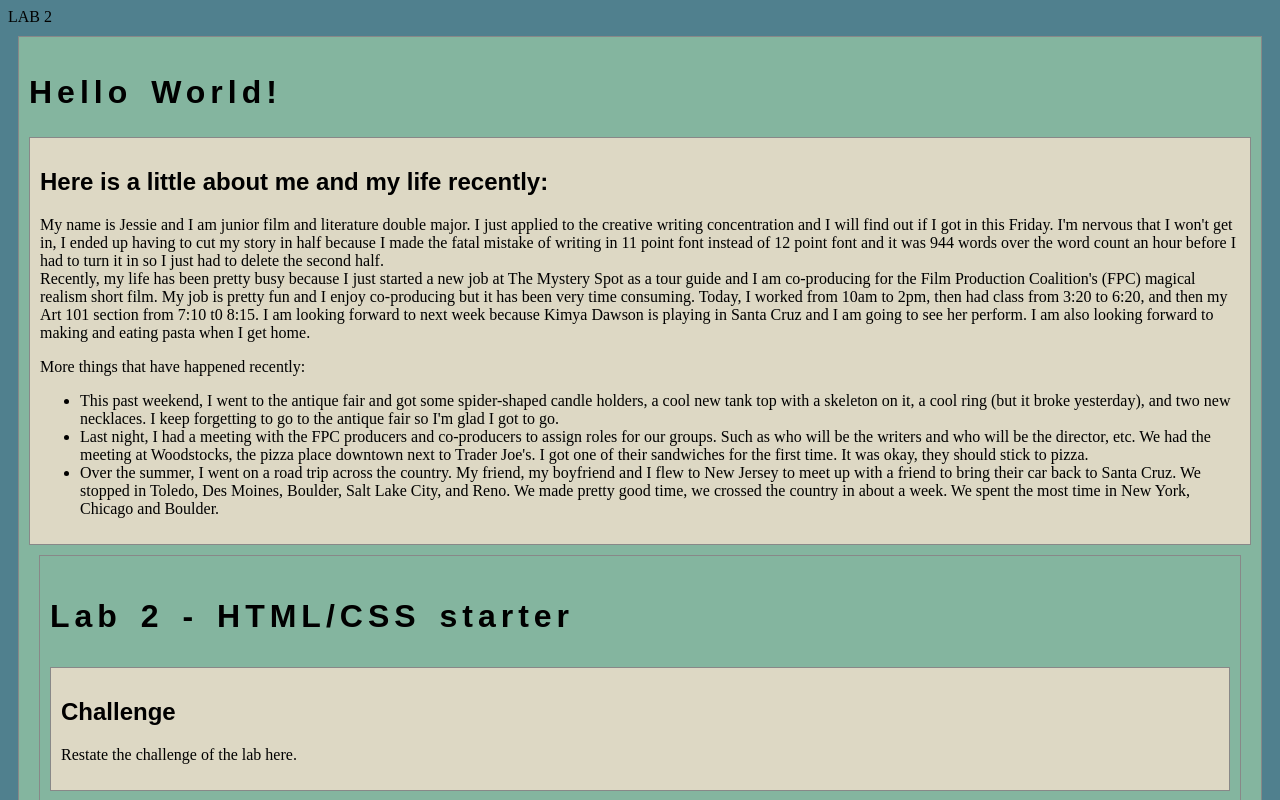
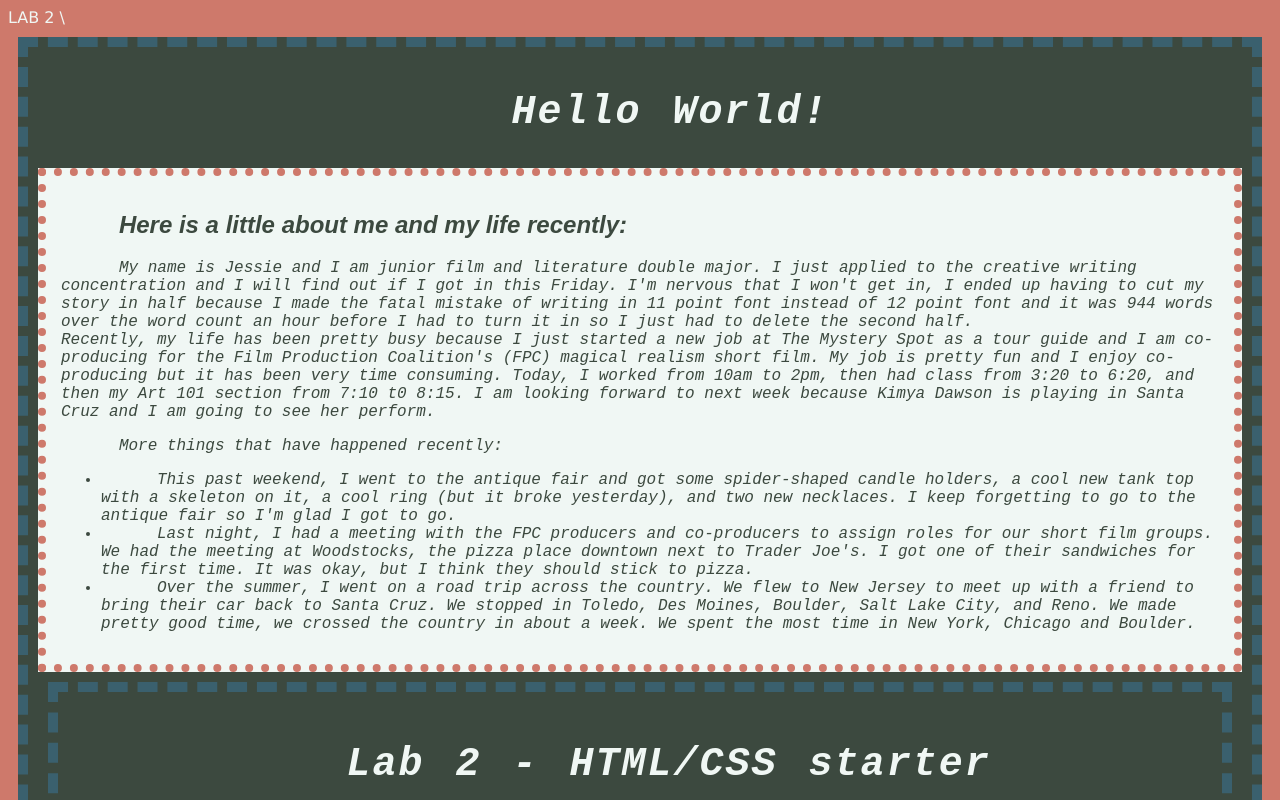
Before and after one commit to jessbrass/art101, a plain HTML site: page lab2/index.html in a window 1280 px wide. Shown: the top 800 px of the page. Drawn offline with nearby package versions, Linux system fonts and the light colour scheme.

Commit message:
css changes

```diff
--- a/lab2/css/lab.css
+++ b/lab2/css/lab.css
@@ -2,8 +2,39 @@
 
 /* the period in a CSS selector selects an element by class, e.g., class="minor-section" */
 .minor-section {
-    padding: 10px;
+    padding: 15px;
     margin-bottom: 10px;
-    border: solid 1px #888;
-    background-color: #DDD8C4;
+    border: dotted 8px #CE796B;
+    background-color: #F0F7F4;
+    color: #3C493F;
+
   }
+  body {
+    color: #F0F7F4;
+    background-color: #CE796B;
+    font-family: Verdana, Geneva, Tahoma, sans-serif;
+
+
+
+  }
+  h1 {
+    color:#F0F7F4;
+    letter-spacing: 2px;
+    word-spacing: 5px;
+    font-size: 300%;
+    font-family: 'Courier New', Courier, monospace;
+    text-align: center;
+    font-size: 250%;
+
+
+    }
+    #content {
+      background-color: #3C493F;
+      font-family:'Courier New', Courier, monospace;
+      font-style: italic;
+      text-indent: 5%;
+      padding: 10px;
+      margin: 10px;
+      border: dashed 10px #3A606E;
+
+    }
--- a/lab2/index.html
+++ b/lab2/index.html
@@ -18,11 +18,13 @@
 	<script src="https://code.jquery.com/jquery-3.6.4.min.js"></script>
 	<!-- Link to javascript file - DEFER waits until all elements are rendered -->
 	<script type="text/javascript" src="./js/lab.js" DEFER></script>
-</head>
-<body>
-	<main id="content">
+</head>\
+	<link rel="stylesheet" type="text/css" href="css/lab.css">
+	<body>
+	<div id="content">
 		<section>
-	<h1> Hello World! </h1>
+	<h1> Hello World!
+	</h1>
 	<div class="minor-section">
 	<h2>Here is a little about me and my life recently: </h2>
 		<p> My name is Jessie and I am junior film and literature double major. I just applied to the creative writing concentration
@@ -32,20 +34,18 @@
 		Recently, my life has been pretty busy because I just started a new job at The Mystery Spot as a tour guide and I am co-producing
 		for the Film Production Coalition's (FPC) magical realism short film. My job is pretty fun and I enjoy co-producing but it has been very
 		time consuming. Today, I worked from 10am to 2pm, then had class from 3:20 to 6:20, and then my Art 101 section from 7:10 t0 8:15.
-		I am looking forward to next week because Kimya Dawson is playing in Santa Cruz and I am going to see her perform. I am also looking
-		forward to making and eating pasta when I get home. <br/>
+		I am looking forward to next week because Kimya Dawson is playing in Santa Cruz and I am going to see her perform. <br/>
 		<p>More things that have happened recently:</p>
 			<ul>
 					<li>This past weekend, I went to the antique fair and got some spider-shaped candle holders, a cool new tank top with a skeleton on it,
 						a cool ring (but it broke yesterday), and two new necklaces. I keep forgetting to go to the antique fair so I'm glad I got to go.</li>
-					<li>Last night, I had a meeting with the FPC producers and co-producers to assign roles for our groups. Such as who will be the writers
-						and who will be the director, etc. We had the meeting at Woodstocks, the pizza place downtown next to Trader Joe's. I got one of their
-						sandwiches for the first time. It was okay, they should stick to pizza. </li>
-					<li>Over the summer, I went on a road trip across the country. My friend, my boyfriend and I flew to New Jersey
-						to meet up with a friend to bring their car back to Santa Cruz. We stopped in Toledo, Des Moines, Boulder, Salt Lake City, and Reno.
-						We made pretty good time, we crossed the country in about a week. We spent the most time in New York, Chicago and Boulder.</li>
+					<li>Last night, I had a meeting with the FPC producers and co-producers to assign roles for our short film groups. We had the meeting at Woodstocks, the pizza place downtown next to Trader Joe's. I got one of their
+						sandwiches for the first time. It was okay, but I think they should stick to pizza. </li>
+					<li>Over the summer, I went on a road trip across the country. We flew to New Jersey to meet up with a friend to bring their car back to Santa Cruz.
+						We stopped in Toledo, Des Moines, Boulder, Salt Lake City, and Reno. We made pretty good time, we crossed the country in about a week.
+						 We spent the most time in New York, Chicago and Boulder.</li>
 					</ul>
-	</P></div>
+	</div>
 
 	<!-- Style this page by changing the CSS in ../css/site.css or css/lab.css -->
 	<main id="content">
```
Also changed, not shown: index.html (+5 -3 lines), Screen Shot 2023-10-10 at 8.07.10 PM.png (deleted), Screen Shot 2023-10-10 at 8.18.49 PM.png (deleted), img/bug.jpeg (added), img/creature.jpeg (added), img/me-and-orion.jpeg (added), img/mystery-machine.jpeg (added), img/panther.jpeg (renamed from img/5469E163-A3A6-47FD-9CAE-EF078D767A54_1_105_c.jpeg), img/road-trip.jpeg (added), img/silly-trip-photo.jpeg (added), 2 other files.
